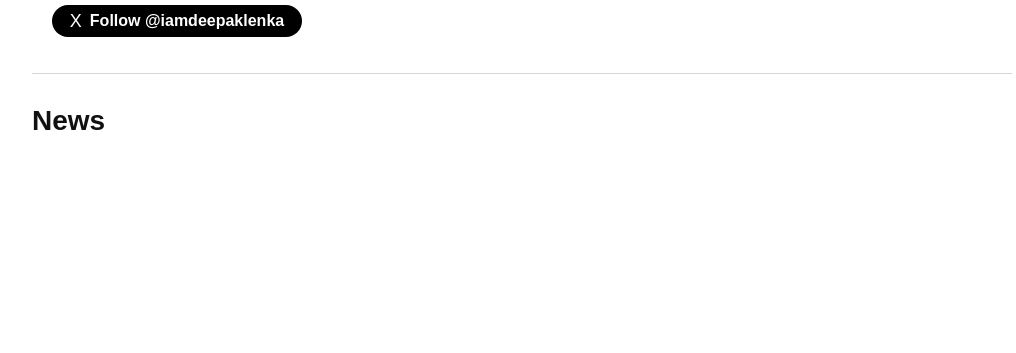
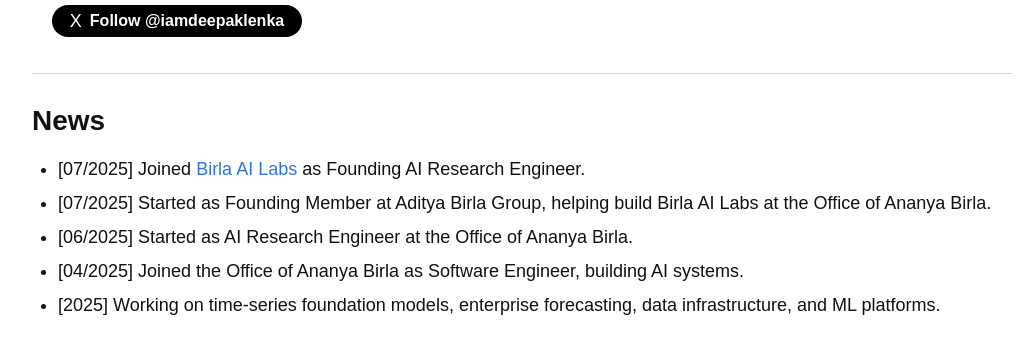
Before and after one commit to deepak-lenka/deepak-lenka.github.io, a plain HTML site: page index.html in a window 1280 px wide. Shown: the part 517-870 px from the top of the page, without its empty margins (118-1134 px from the left). Before the commit the page ends 800 px from the top, so only its background shows below. Drawn offline with Linux system fonts and the light colour scheme.

Commit message:
Add LinkedIn news entries

```diff
--- a/index.html
+++ b/index.html
@@ -52,6 +52,27 @@
 
       <section class="section" aria-labelledby="news-heading">
         <h2 id="news-heading">News</h2>
+        <ul>
+          <li>
+            [07/2025] Joined <a href="https://birlaailabs.com/">Birla AI Labs</a>
+            as Founding AI Research Engineer.
+          </li>
+          <li>
+            [07/2025] Started as Founding Member at Aditya Birla Group, helping build
+            Birla AI Labs at the Office of Ananya Birla.
+          </li>
+          <li>
+            [06/2025] Started as AI Research Engineer at the Office of Ananya Birla.
+          </li>
+          <li>
+            [04/2025] Joined the Office of Ananya Birla as Software Engineer, building
+            AI systems.
+          </li>
+          <li>
+            [2025] Working on time-series foundation models, enterprise forecasting,
+            data infrastructure, and ML platforms.
+          </li>
+        </ul>
       </section>
     </main>
   </body>
```
